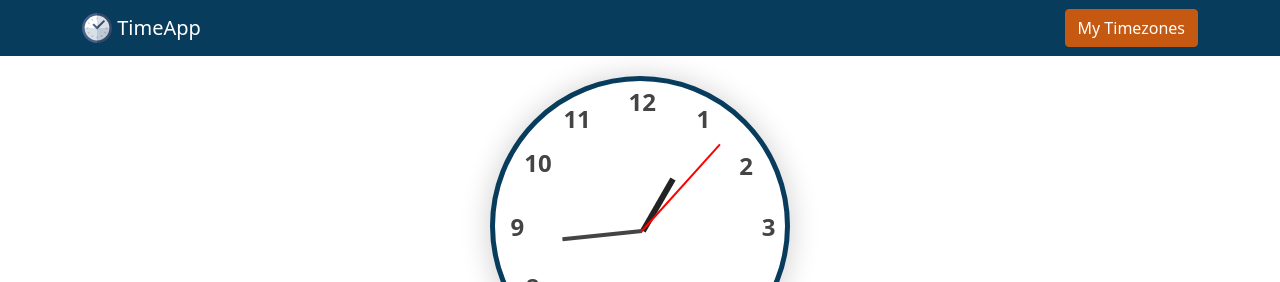
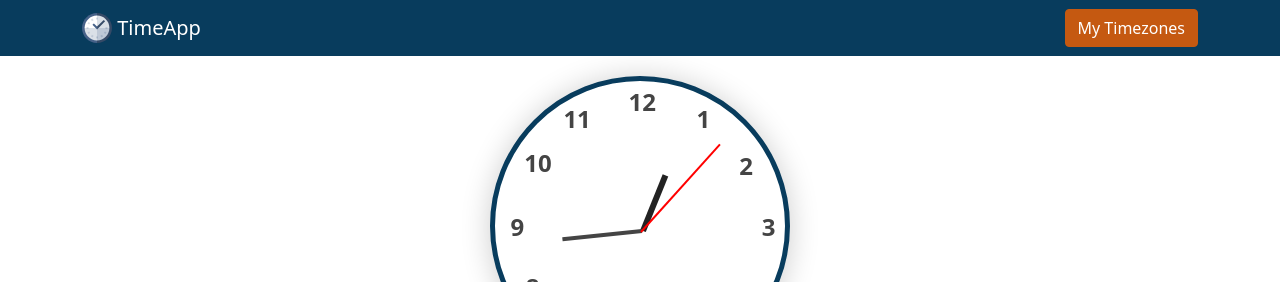
Before and after one commit to argjend551/TimeApp, a React (Vite) app: page / in a window 1280 px wide. Shown: the top 282 px of the page. Built offline with nearby package versions, Linux system fonts and the light colour scheme.

Commit message:
added to the clock so that the hour hand also moves by 0.5 degrees every minute

```diff
--- a/src/components/Clock.jsx
+++ b/src/components/Clock.jsx
@@ -22,7 +22,7 @@ function Clock(props) {
     <Col className="d-flex justify-content-center">
       <div className="clock" align="center">
         <div className="hour_hand"
-          style={{ transform: `rotateZ(${hours * 30}deg)` }}>
+          style={{ transform: `rotateZ(${hours * 30}deg)` }} style={{ transform: `rotateZ(${minutes * 0.5}deg)` }}>
 
         </div>
         <div className="min_hand"
```
